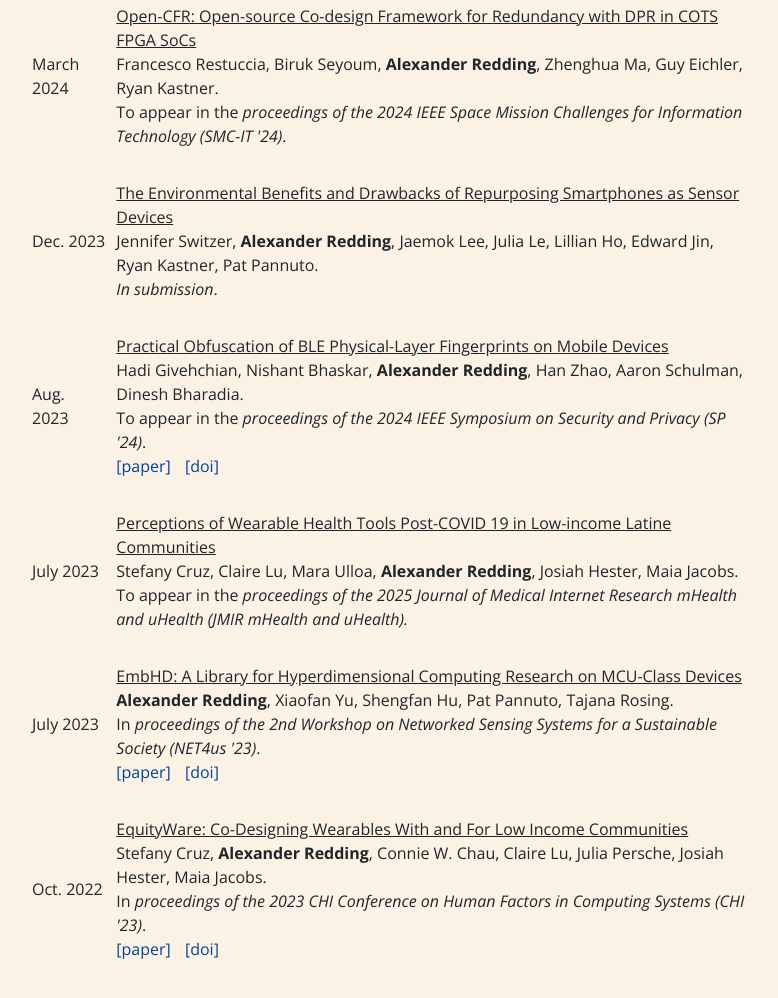
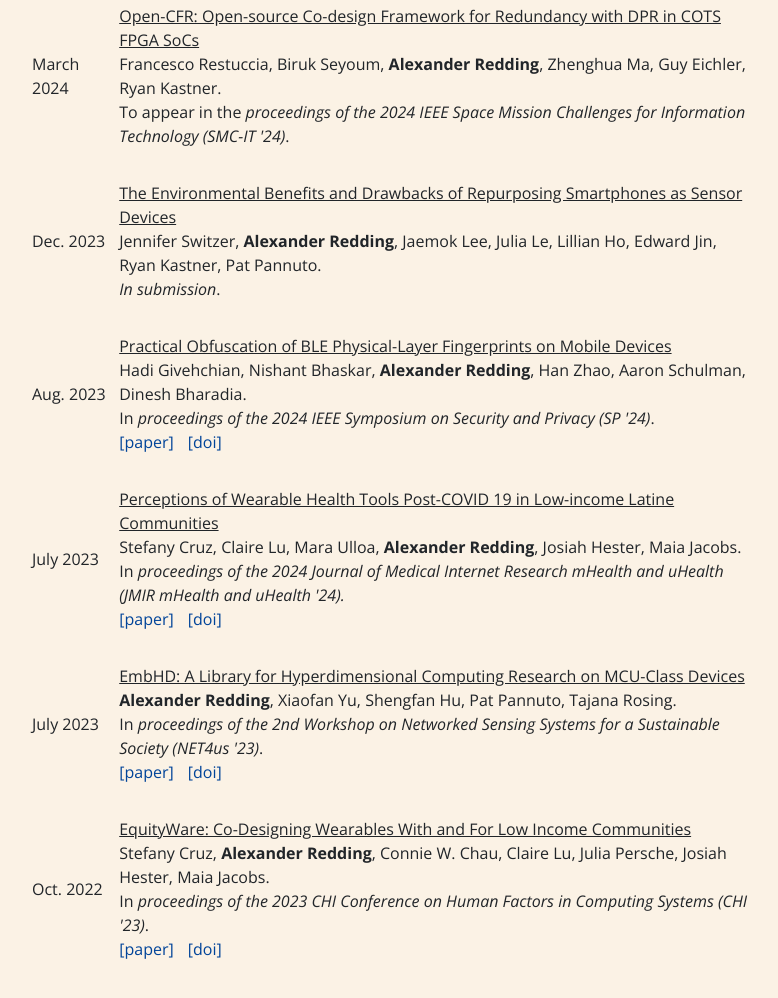
Before and after one commit to alexredd99/alexredd99.github.io, a plain HTML site: page index.html in a window 1280 px wide. Shown: the part 590-1588 px from the top of the page, without its empty margins (253-1031 px from the left). Drawn offline with nearby package versions, Linux system fonts and the light colour scheme.

Commit message:
Added new publication, updated other publications

```diff
--- a/index.html
+++ b/index.html
@@ -124,7 +124,7 @@ University of California, San Diego<br />
         Hadi Givehchian, Nishant Bhaskar, <b>Alexander Redding</b>, Han Zhao, Aaron Schulman,
         Dinesh Bharadia.
         <br>
-        To appear in the <i>proceedings of the 2024 IEEE Symposium on Security and Privacy (SP '24)</i>.
+        In <i>proceedings of the 2024 IEEE Symposium on Security and Privacy (SP '24)</i>.
       </div>
       <div>
         <a href="/publications/oakland24-phyobfuscation.pdf" style="padding-right: 10px;">[paper]</a>
@@ -140,10 +140,11 @@ University of California, San Diego<br />
         <u>Perceptions of Wearable Health Tools Post-COVID 19 in Low-income Latine Communities</u><br>
         Stefany Cruz, Claire Lu, Mara Ulloa, <b>Alexander Redding</b>, Josiah Hester, Maia Jacobs.
         <br>
-        To appear in the <i>proceedings of the 2025 Journal of Medical Internet Research mHealth and uHealth
-          (JMIR mHealth and uHealth).</i>
+        In <i>proceedings of the 2024 Journal of Medical Internet Research mHealth and uHealth (JMIR mHealth and uHealth '24).</i>
       </div>
       <div>
+        <a href="/publications/jmir24-perceptions.pdf" style="padding-right: 10px;">[paper]</a>
+        <a href="https://doi.org/10.2196/50826" style="padding-right: 10px;">[doi]</a>
       </div>
     </td>
   </tr>
```
Also changed, not shown: 1 other file.
